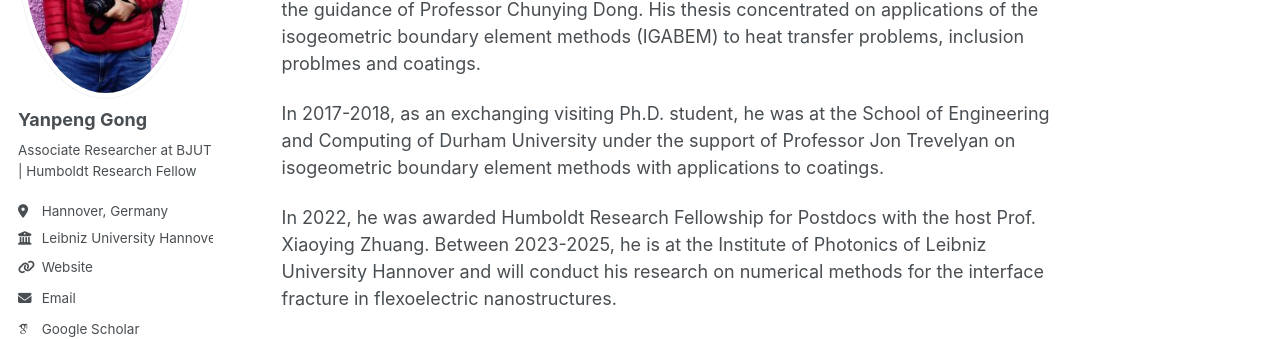
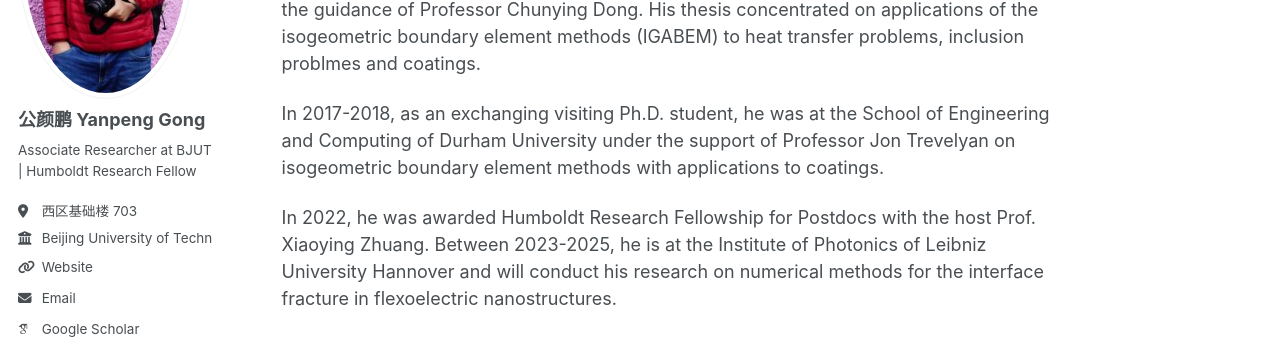
Before and after one commit to yanpeng-gong/yanpeng-gong.github.io, a Jekyll site: the page built from _pages/about.md, in a window 1280 px wide. Shown: the part 284-623 px from the top of the page. Built offline with Jekyll 4.4.1, drawn with Linux system fonts in a browser that asks for light colours; some web fonts are replaced.

Commit message:
add chinese

```diff
--- a/_config.yml
+++ b/_config.yml
@@ -22,11 +22,11 @@ repository               : "yanpeng-gong/yanpeng-gong.github.io"
 author:
   # Biographic information
   avatar           : "bio-photo-gong.jpg" # Place an image in /images/ and reference it here
-  name             : "Yanpeng Gong"
+  name             : "公颜鹏 Yanpeng Gong"
   pronouns         : # example: "she/her"
   bio              :  "Associate Researcher at BJUT | Humboldt Research Fellow"
-  location         : "Hannover, Germany"
-  employer         : "Leibniz University Hannover"
+  location         : "西区基础楼 703"
+  employer         : "Beijing University of Technology"
   uri              : "https://yanpeng-gong.github.io"
   email            : "yanpeng.gong@bjut.edu.cn"
 
```
